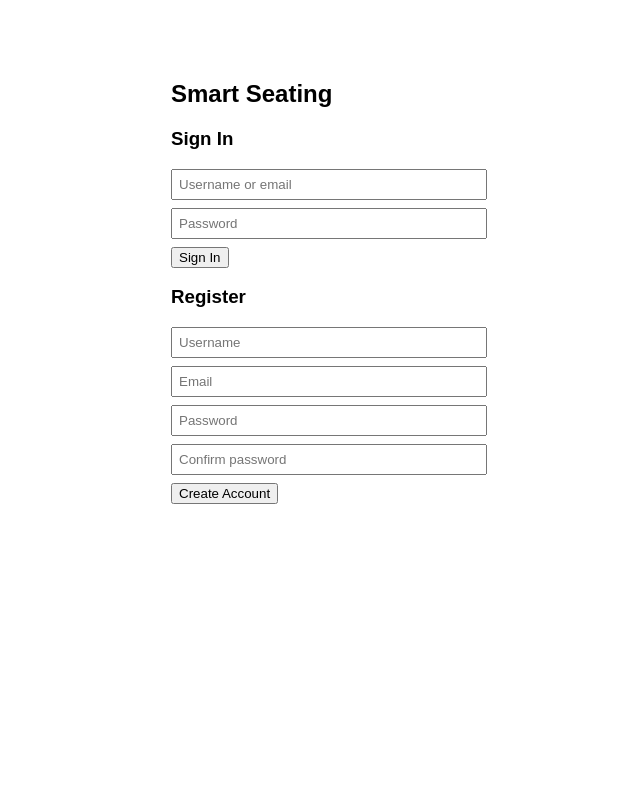
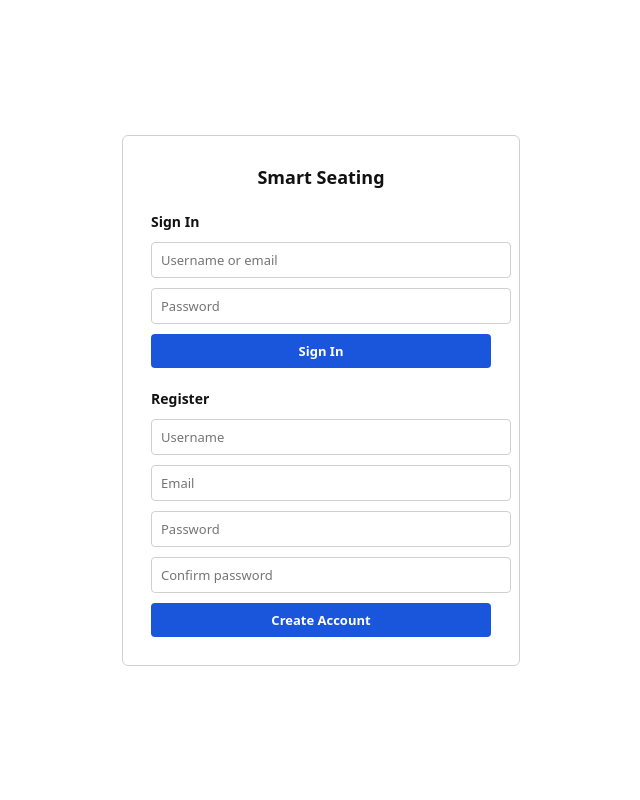
Before and after one commit to alexander-velikiy/Seating-arrangement-generator, a Flask app: page /auth in a window 1280 px wide. Shown: the whole page, without its empty margins (319-959 px from the left). Run offline with Flask 3, Linux system fonts and the light colour scheme.

Commit message:
changes to css and auth

```diff
--- a/templates/auth.html
+++ b/templates/auth.html
@@ -5,9 +5,60 @@
   <meta name="viewport" content="width=device-width, initial-scale=1.0" />
   <title>Smart Seating - Sign In</title>
   <style>
-    body { font-family: Arial, sans-serif; display: flex; justify-content: center; margin-top: 60px; }
-    .box { width: 300px; }
-    input { width: 100%; padding: 6px; margin-bottom: 8px; }
+    body {
+          font-family: system-ui, Arial, sans-serif;
+          font-size: 14px;
+          line-height: 1.5;
+          background: #ffffff;
+          color: #111111;
+          display: flex;
+          justify-content: center;
+          align-items: center;
+          min-height: 100vh;
+          margin: 0;
+    }
+    .box { width: 340px;  border: 1px solid #d0d0d0; padding: 28px; border-radius: 6px;}
+    h2 {
+        font-size: 18px;
+        text-align: center;
+        margin: 0 0 20px;
+    }
+    h3 {
+        font-size: 14px;
+        margin: 20px 0 10px;
+    }
+    form {
+          display: flex;
+          flex-direction: column;
+          gap: 10px;
+        }
+    input {
+          width: 100%;
+          padding: 8px 9px;
+          border: 1px solid #d0d0d0;
+          border-radius: 4px;
+          font-family: inherit;
+          font-size: 13px;
+          outline: none;
+    }
+    input:focus {
+          border-color: #1a56db;
+    }
+    button {
+          width: 100%;
+          padding: 8px;
+          background: #1a56db;
+          color: #ffffff;
+          border: none;
+          border-radius: 4px;
+          font-family: inherit;
+          font-size: 13px;
+          font-weight: 600;
+          cursor: pointer;
+    }
+    button:hover {
+          background: #1446b8;
+    }
     .flash { padding: 8px; margin-bottom: 10px; }
     .flash.error { background: #fdd; }
     .flash.success { background: #dfd; }
--- a/templates/base.html
+++ b/templates/base.html
@@ -6,6 +6,10 @@
 </head>
 <body>
   <nav>
+    <div class="nav-title">
+      <strong>Smart Seating</strong>
+      <span></span>Layout Design and Planner</span>
+    </div>
     <a href="/dashboard">Dashboard</a>
     <a href="/venues">Venues</a>
     <a href="/participants">Participants</a>
```
Also changed, not shown: static/base.css (+68 -6 lines).
